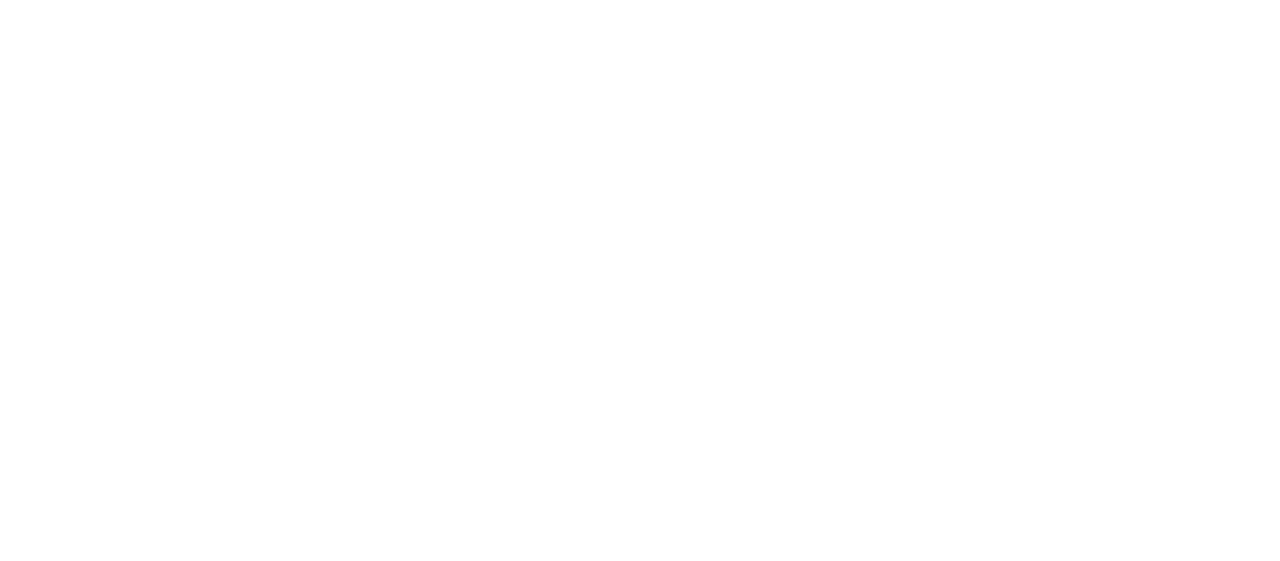
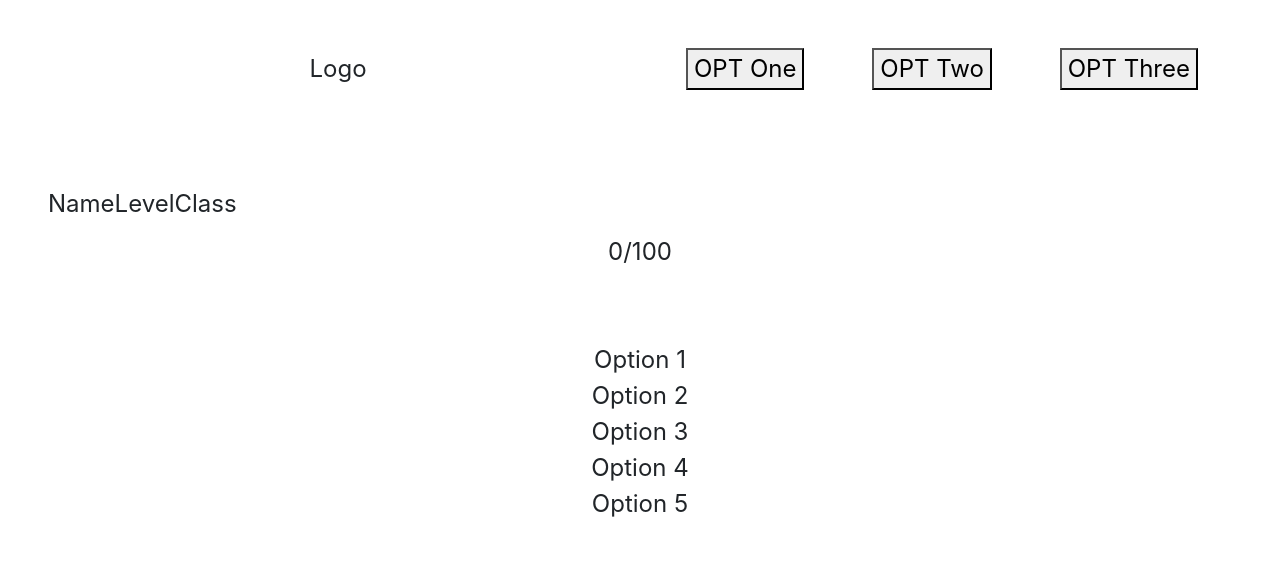
Before and after one commit to HeflerDev/JavaScript-Todo-List, a website with bundled scripts: page dist/index.html in a window 1280 px wide. Built offline with nearby package versions, Linux system fonts and the light colour scheme.

Commit message:
HTML/Basic Structure

```diff
--- a/src/index.js
+++ b/src/index.js
@@ -0,0 +1,3 @@
+window.onload = function main () {
+
+};
```
Also changed, not shown: dist/css/master.css (added), dist/css/master.scss (added), dist/css/reset.css (added), dist/index.html, dist/main.js, 1 other file.
